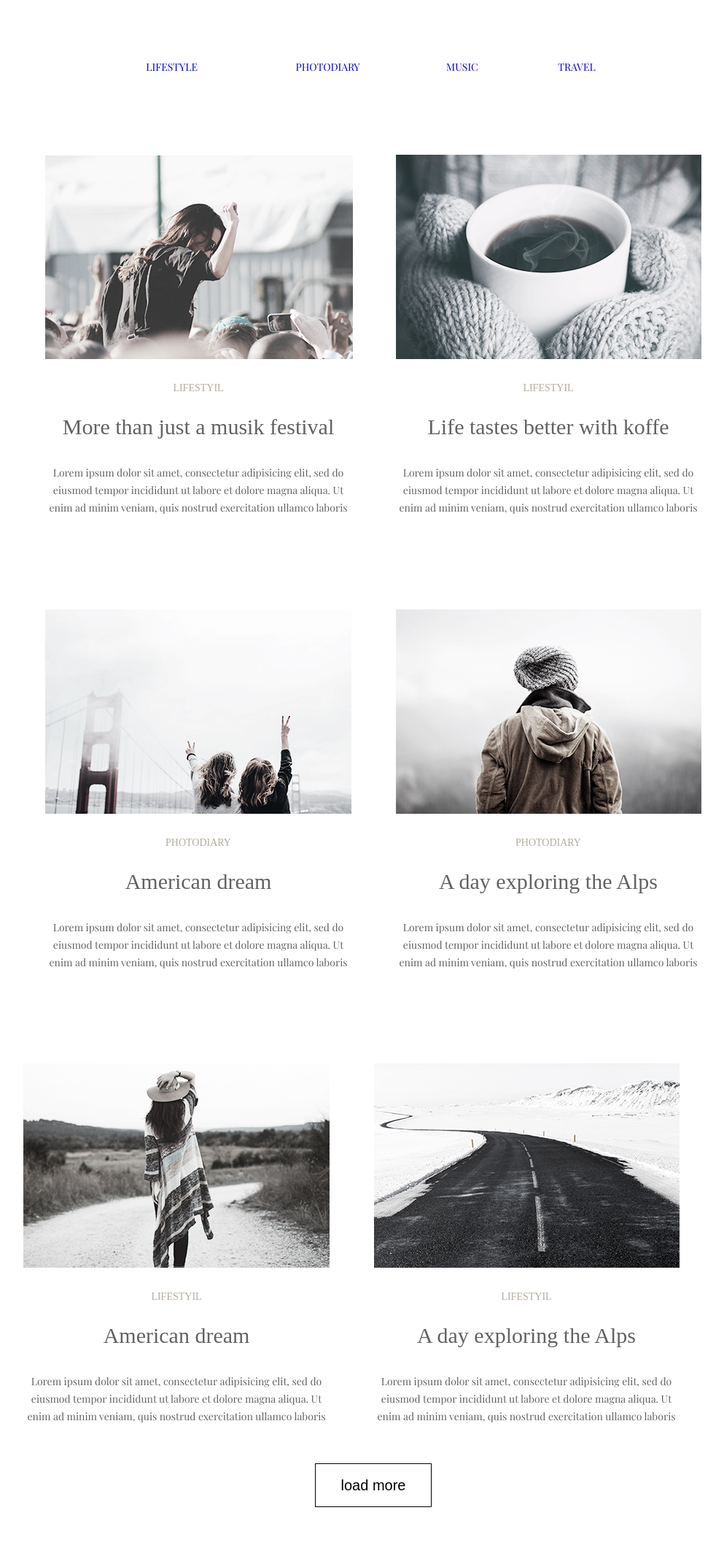
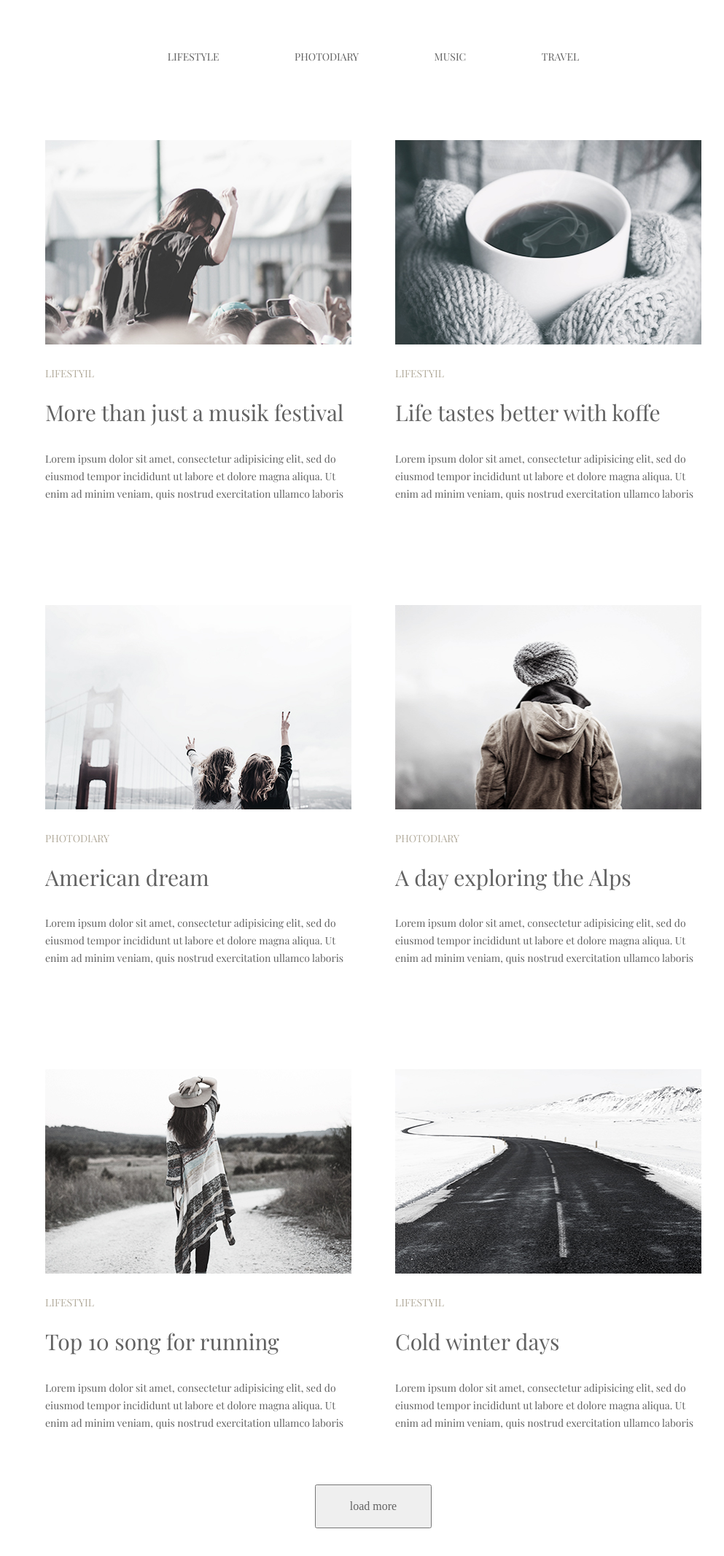
Before and after one commit to Putra-Andrew/module-3, a plain HTML site: page index.html in a window 1280 px wide. Shown: the whole page at 73% size, without its empty margins (128-1121 px from the left). Before the commit the page ends 2073 px from the top, so only its background shows below. Drawn offline with nearby package versions, Linux system fonts and the light colour scheme.

Commit message:
add nev comit

```diff
--- a/index.html
+++ b/index.html
@@ -6,26 +6,29 @@
     <meta name="viewport" content="width=device-width, initial-scale=1.0">
     <title>module-3</title>
     <link rel="stylesheet" href="stail/clas.css">
+    <link rel="stylesheet" href="stail/normolaiz.css">
     <link href="https://fonts.googleapis.com/css2?family=Playfair+Display&display=swap" rel="stylesheet">
 </head>
 
-
-
-<body class="body">
+<body>
     <header>
         <nav>
-            <ul class="hr">
-                <li><a class="li-1" href="#"> lifestyle</a></li>
-                <li><a class="li-2" href="#">photodiary</a></li>
-                <li><a class="li-3" href="#">music</a></li>
-                <li><a class="li-4" href="#">travel</a></li>
+            <ul class="header nav">
+                <li>
+                    <a href="#"> lifestyle</a></li>
+                <li>
+                    <a href="#">photodiary</a></li>
+                <li>
+                    <a href="#">music</a></li>
+                <li>
+                    <a href="#">travel</a></li>
             </ul>
         </nav>
     </header>
     <!-- title="Путешествуйте!" width="150" height="150"> -->
-    <div class="wrap">
-        <section class="box-stail-left">
-            <img src="img3/girl1.jpg" alt="girl">
+    <main class="wrap">
+        <section class="box">
+            <img src="img3/girl1.jpg" alt="girl" width="420px" height="280px">
             <p class="lifestyil">lifestyil</p>
             <h2 class="h2">More than just a musik festival</h2>
             <div>
@@ -38,7 +41,7 @@
         </section>
 
         <section class="box">
-            <img src="img3/Cup2.jpg" alt="#" />
+            <img src="img3/Cup2.jpg" alt="#" width="420px" height="280px">
             <p class="lifestyil">lifestyil</p>
             <h2 class="h2">Life tastes better with koffe</h2>
             <div>
@@ -50,8 +53,8 @@
             </div>
         </section>
 
-        <section class="box-stail-left">
-            <img src="img3/fingers3.jpg" alt="#" />
+        <section class="box">
+            <img src="img3/fingers3.jpg" alt="#" width="420px" height="280px">
             <p class="lifestyil">photodiary</p>
             <h2 class="h2">American dream</h2>
             <div></div>
@@ -62,8 +65,8 @@
             </p>
         </section>
 
-        <section class=" box">
-            <img src="img3/back4.jpg" alt="#" />
+        <section class="box">
+            <img src="img3/back4.jpg" alt="#" width="420px" height="280px">
             <p class="lifestyil">photodiary</p>
             <h2 class="h2">A day exploring the Alps</h2>
             <p class="text-box">
@@ -73,10 +76,10 @@
             </p>
         </section>
 
-        <section class="box-stail-left-5">
-            <img src="./img3/pajamas.jpg" alt="#" />
+        <section class="box">
+            <img src="./img3/pajamas.jpg" alt="#" width="420px" height="280px">
             <p class="lifestyil">lifestyil</p>
-            <h2 class="h2">American dream</h2>
+            <h2 class="h2">Top 10 song for running</h2>
             <div>
                 <p class="text-box">
                     Lorem ipsum dolor sit amet, consectetur adipisicing elit, sed do eiusmod
@@ -86,10 +89,10 @@
             </div>
         </section>
 
-        <section class="box-stail-right-6">
-            <img src="./img3/road.jpg" alt="#" />
+        <section class="box">
+            <img src="./img3/road.jpg" alt="#" width="420px" height="280px">
             <p class="lifestyil">lifestyil</p>
-            <h2 class="h2">A day exploring the Alps</h2>
+            <h2 class="h2">Cold winter days</h2>
             <div>
                 <p class="text-box">
                     Lorem ipsum dolor sit amet, consectetur adipisicing elit, sed do eiusmod
@@ -98,7 +101,7 @@
                 </p>
             </div>
         </section>
-    </div>
+    </main>
     <div class="button">
         <button type="button">load more</button>
     </div>
--- a/stail/clas.css
+++ b/stail/clas.css
@@ -1,113 +1,67 @@
-* {
+html {
     box-sizing: border-box;
+  }
+
+    body {
+        width: 900px;
+        margin: 0 auto;
+      }
+
+.wrap {
+    font-family: "Playfair Display";
+    display: inline-block;
+    margin: 0 auto;
+    font-size: 0px;
+}
+ul {
+    font-family: "Playfair Display";
+    margin: 0px;
+    padding: 0px;
+}
+li {
+    display: inline-block;
+    margin-right: 100px;
+}
+li:last-child {
+    margin-right: 0px;
 }
 
-.wrap {
-    max-width: 1200px;
-    margin: auto;
-    font-size: 0px;
-    text-align: center;
+.box:nth-child(2n) {
+    margin-right: 0px;
 }
 
-.wrap.box {
-    margin-right: 60px;
-    margin: ;
-}
-
-.box-stail-left {
-    box-sizing: border-box;
-    margin-right: 0;
-    display: inline-block;
-    height: 490px;
-    width: 420px;
-    margin-right: 60px;
-    margin-bottom: 132px;
-    border-bottom-width: 0px;
-    padding-bottom: 0px;
-}
-
-.box-stail-left-5 {
-    box-sizing: border-box;
-    margin-right: 0;
-    display: inline-block;
-    height: 490px;
-    width: 420px;
-    margin-right: 60px;
+.box:nth-child(5n) {
     margin-bottom: 0px;
-    border-bottom-width: 0px;
-    padding-bottom: 0px;
-}
-
-.box-stail-right-6 {
-    box-sizing: border-box;
-    margin-right: 0;
-    display: inline-block;
-    height: 490px;
-    width: 420px;
-    margin-right: 60px;
-    margin-bottom: 0px;
-    border-bottom-width: 0px;
-    padding-bottom: 0px;
-
 }
 
 .box {
-    box-sizing: border-box;
-    margin-right: 0;
+    width: 420px;
     display: inline-block;
-    height: 490px;
-    width: 420px;
+    margin-right: 60px;
+    margin-bottom: 126px;
 }
 
-.li-1 {
-    margin-left: 312px;
-    margin-right: 120px;
-}
-
-.li-2 {
-    margin-right: 104px;
-}
-
-.li-3 {
-    margin-right: 95px;
-}
-
-.li-4 {
-    margin-right: 314px;
-}
-
-.content2 {
-    margin-right: 0;
-    display: inline-block;
-    margin-left: 60px;
-    height: 490px;
-    width: 420px;
+.box:last-child {
+    margin-bottom: 0px;
 }
 
 a {
     text-decoration: none;
 }
 
-ul.hr {
+header nav a {
     color: #626262;
-    font-family: "Playfair Display";
+}
+
+header nav {
+    color: #626262;
     font-size: 14px;
     font-weight: 400;
     line-height: 24px;
-    padding: 4px;
+    padding: 66px 0px 102px;
     text-align: center;
     text-transform: uppercase;
-    margin-top: 76px;
-    margin-bottom: 104px;
-
 }
-
-ul.hr li {
-    display: inline;
-    margin-right: 5px;
-    padding: 3px;
-}
-
 
 .lifestyil {
     color: #b4ad9e;
@@ -129,22 +83,22 @@ ul.hr li {
 }
 
 .text-box {
-    font-family: "Playfair Display";
     color: #626262;
     font-size: 14px;
     font-weight: 400;
     line-height: 24px;
 }
 
+
 button {
-    font-size: 20px;
+    font-family: "Playfair Display";
+    color: #626262;
     width: 160px;
     height: 60px;
-    background-color: #fff;
-    border: 1px solid #000;
 }
 
 .button {
     text-align: center;
     margin-top: 58px;
+    margin-bottom: 70px;
 }
--- /dev/null
+++ b/stail/normolaiz.css
@@ -0,0 +1,176 @@
+html {
+    line-height: 1.15;
+    -webkit-text-size-adjust: 100%;
+}
+
+main {
+    display: block;
+}
+
+h1 {
+    font-size: 2em;
+    margin: 0.67em 0;
+}
+
+hr {
+    box-sizing: content-box;
+    height: 0;
+    overflow: visible;
+}
+
+pre {
+    font-family: monospace, monospace;
+    font-size: 1em;
+}
+
+a {
+    background-color: transparent;
+}
+
+abbr[title] {
+    border-bottom: none;
+    text-decoration: underline;
+    text-decoration: underline dotted;
+}
+
+b,
+strong {
+    font-weight: bolder;
+}
+
+code,
+kbd,
+samp {
+    font-family: monospace, monospace;
+    font-size: 1em;
+}
+
+small {
+    font-size: 80%;
+}
+
+sub,
+sup {
+    font-size: 75%;
+    line-height: 0;
+    position: relative;
+    vertical-align: baseline;
+}
+
+sub {
+    bottom: -0.25em;
+}
+
+sup {
+    top: -0.5em;
+}
+
+
+img {
+    border-style: none;
+}
+
+button,
+input,
+optgroup,
+select,
+textarea {
+    font-family: inherit;
+    font-size: 100%;
+    line-height: 1.15;
+    margin: 0;
+}
+
+button,
+input {
+    overflow: visible;
+}
+
+button,
+select {
+    text-transform: none;
+}
+
+button,
+[type="button"],
+[type="reset"],
+[type="submit"] {
+    -webkit-appearance: button;
+}
+
+button::-moz-focus-inner,
+[type="button"]::-moz-focus-inner,
+[type="reset"]::-moz-focus-inner,
+[type="submit"]::-moz-focus-inner {
+    border-style: none;
+    padding: 0;
+}
+
+button:-moz-focusring,
+[type="button"]:-moz-focusring,
+[type="reset"]:-moz-focusring,
+[type="submit"]:-moz-focusring {
+    outline: 1px dotted ButtonText;
+}
+
+fieldset {
+    padding: 0.35em 0.75em 0.625em;
+}
+
+legend {
+    box-sizing: border-box;
+    color: inherit;
+    display: table;
+    max-width: 100%;
+    padding: 0;
+    white-space: normal;
+}
+
+progress {
+    vertical-align: baseline;
+}
+
+textarea {
+    overflow: auto;
+}
+
+[type="checkbox"],
+[type="radio"] {
+    box-sizing: border-box;
+    padding: 0;
+}
+
+[type="number"]::-webkit-inner-spin-button,
+[type="number"]::-webkit-outer-spin-button {
+    height: auto;
+}
+
+[type="search"] {
+    -webkit-appearance: textfield;
+    outline-offset: -2px;
+}
+
+[type="search"]::-webkit-search-decoration {
+    -webkit-appearance: none;
+}
+
+::-webkit-file-upload-button {
+    -webkit-appearance: button;
+    font: inherit;
+}
+
+details {
+    display: block;
+}
+
+summary {
+    display: list-item;
+}
+
+template {
+    display: none;
+}
+
+[hidden] {
+    display: none;
+}
```
